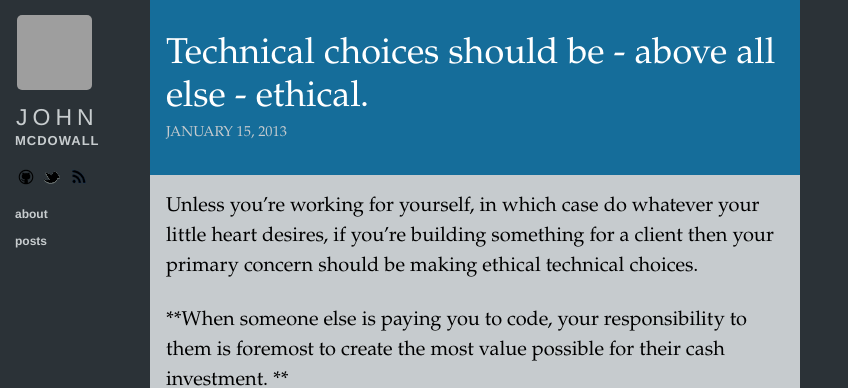
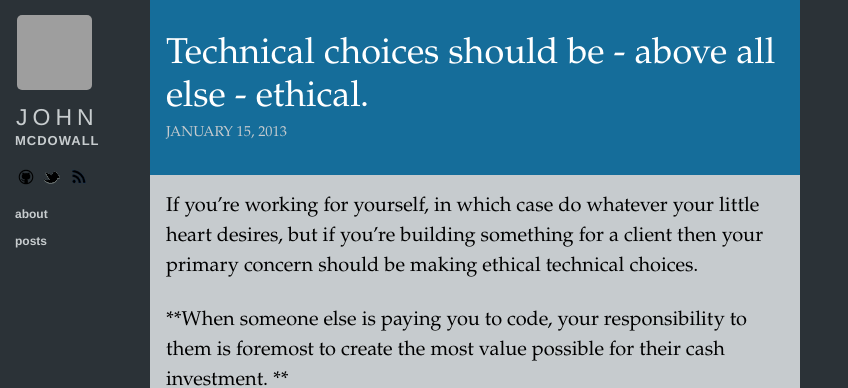
Before and after one commit to johnmcdowall/johnmcdowall.github.com, a Jekyll site: the page built from _posts/2013-01-15-technical-choices-should-be-above-all-else-ethical.markdown, in a window 1280 px wide, cut to the strip 0-388 px from the top of the page. Shown: the whole strip, without its empty margins (0-848 px from the left). Built offline with Jekyll 4.4.1, drawn with Linux system fonts in a browser that asks for light colours; nearby versions of some CDN libraries; Markdown is read by kramdown in place of the engine named in the settings; comment, search, counter and statistics services are not loaded; grey boxes are pictures that could not be loaded.

Commit message:
Spelling

```diff
--- a/_posts/2013-01-15-technical-choices-should-be-above-all-else-ethical.markdown
+++ b/_posts/2013-01-15-technical-choices-should-be-above-all-else-ethical.markdown
@@ -5,7 +5,7 @@ title: Technical choices should be - above all else - ethical.
 description: Unless you're working for yourself, if you're building something for a client then your primary concern should be making ethical technical choices.
 ---
 
-Unless you're working for yourself, in which case do whatever your little heart desires, if you're building something for a client then your primary concern should be making ethical technical choices.
+If you're working for yourself, in which case do whatever your little heart desires, but if you're building something for a client then your primary concern should be making ethical technical choices.
 
 **When someone else is paying you to code, your responsibility to them is foremost to create the most value possible for their cash investment. **
 
```
